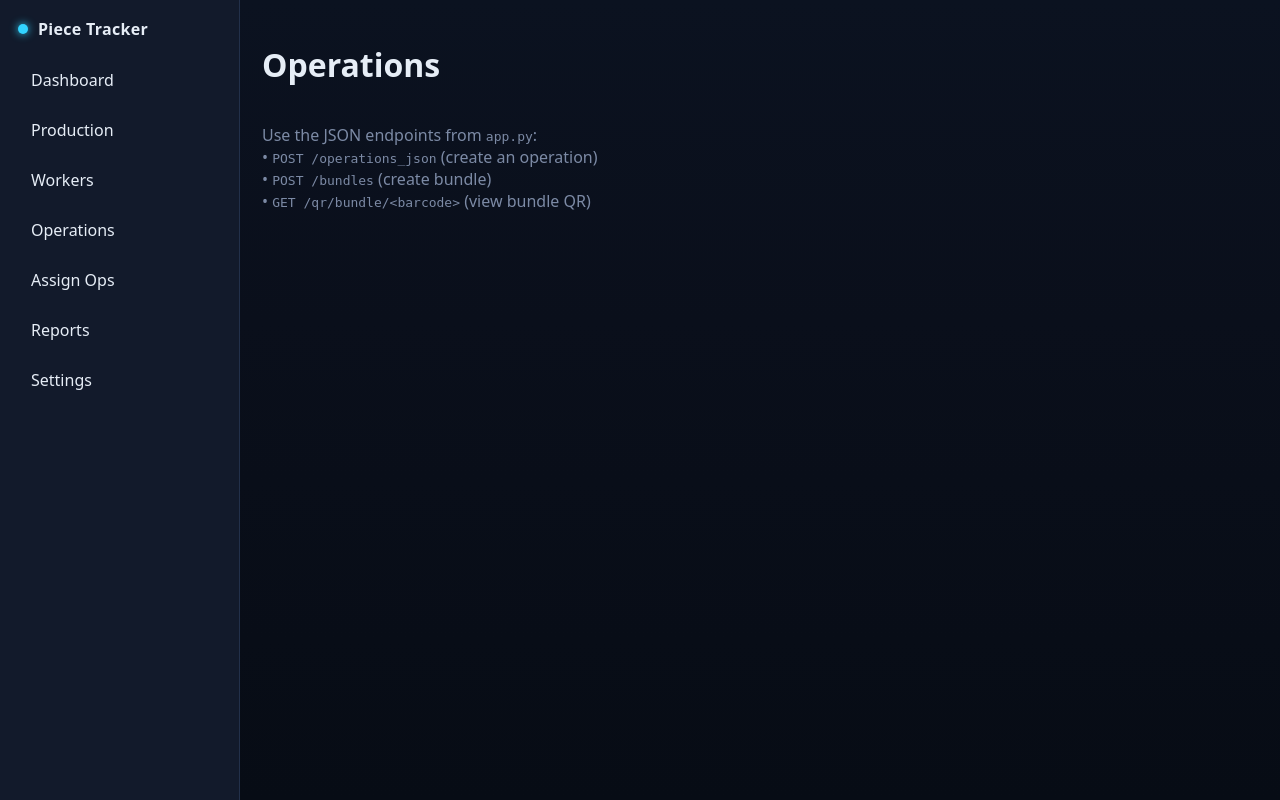
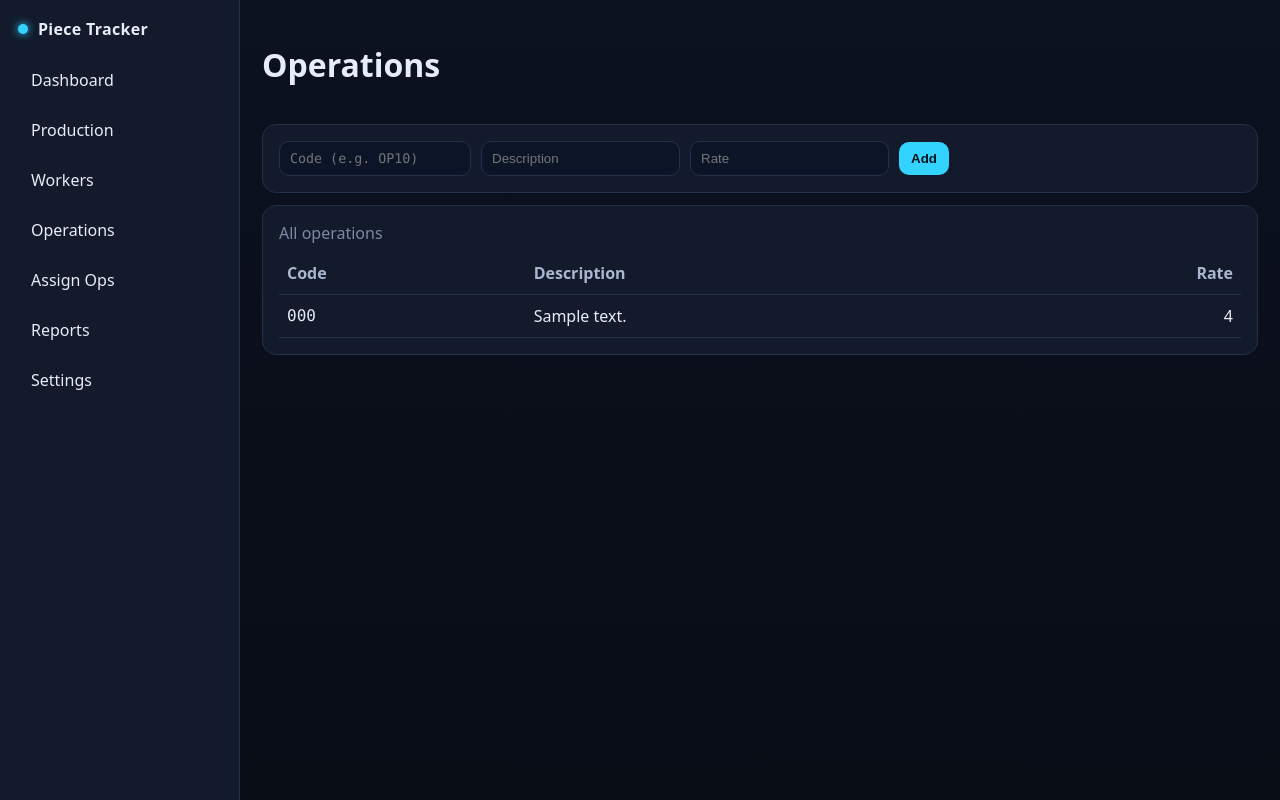
Before and after one commit to Sachinsuthar17/WorkerTracker, a Flask app: page /operations in a window 1280 px wide. Run offline with Flask 3, Linux system fonts and the light colour scheme; a database or web service that is not in the repository returns one stand-in record (values such as "Sample title"); some libraries are stand-ins or nearby versions.

Commit message:
Code Changed

```diff
--- a/templates/operations.html
+++ b/templates/operations.html
@@ -1,9 +1,41 @@
 {% extends "layout.html" %}
 {% block content %}
 <header class="page-header"><h1>Operations</h1></header>
-<p class="muted">Use the JSON endpoints from <code>app.py</code>:
-  <br>• <code>POST /operations_json</code> (create an operation)
-  <br>• <code>POST /bundles</code> (create bundle)
-  <br>• <code>GET /qr/bundle/&lt;barcode&gt;</code> (view bundle QR)
-</p>
+
+<div class="card">
+  <form id="f-add" class="row" onsubmit="return false;">
+    <input name="code" placeholder="Code (e.g. OP10)" required class="code">
+    <input name="description" placeholder="Description">
+    <input name="rate_per_piece" placeholder="Rate" type="number" step="0.01" min="0">
+    <button class="btn">Add</button>
+  </form>
+</div>
+<div style="height:12px;"></div>
+
+<div class="card">
+  <div class="muted">All operations</div>
+  <div style="height:8px;"></div>
+  <div style="overflow:auto;">
+    <table>
+      <thead><tr><th>Code</th><th>Description</th><th class="right">Rate</th></tr></thead>
+      <tbody>
+        {% for o in operations %}
+        <tr>
+          <td class="code">{{ o.code }}</td>
+          <td>{{ o.description or "" }}</td>
+          <td class="right">{{ o.rate_per_piece if o.rate_per_piece is not none else "" }}</td>
+        </tr>
+        {% endfor %}
+      </tbody>
+    </table>
+  </div>
+</div>
+
+<script>
+  document.querySelector("#f-add").addEventListener("submit", async (e)=>{
+    const fd = new FormData(e.target);
+    const r = await fetch("/operations/add", {method:"POST", body:fd});
+    if(r.ok){ location.reload(); } else { alert(await r.text()); }
+  });
+</script>
 {% endblock %}
```
